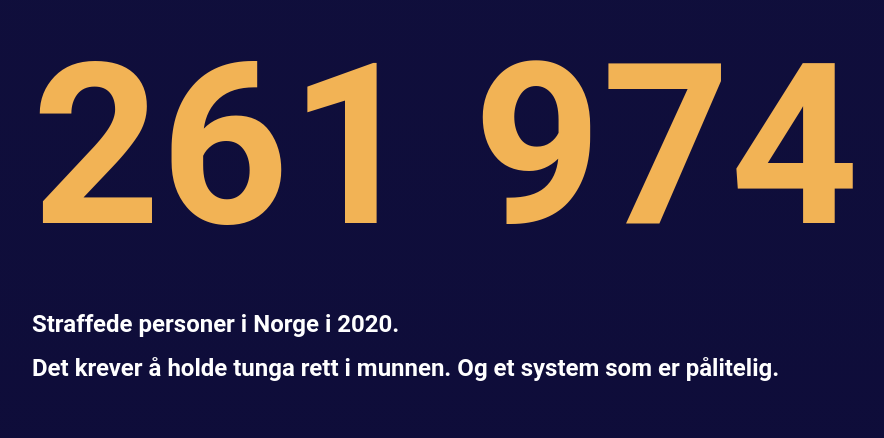
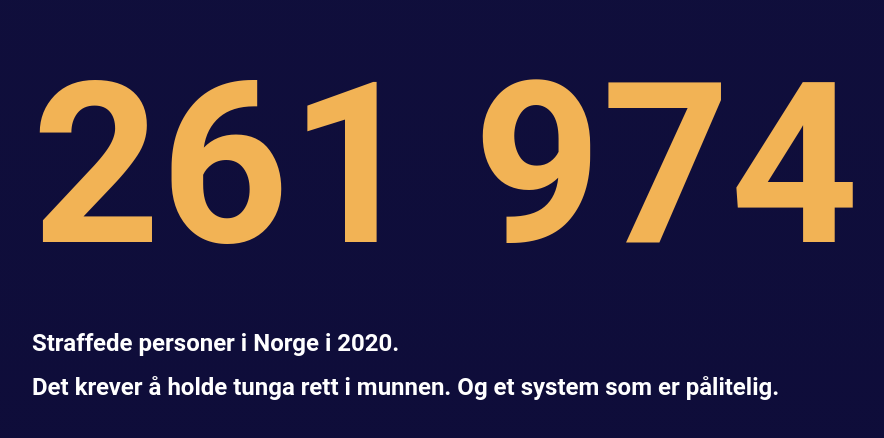
Before and after one commit to Webstep/domstol_landingpage, a Next.js app: page /Domstol in a window 1280 px wide. Shown: the part 4990-5428 px from the top of the page, without its empty margins (64-948 px from the left). Built offline with nearby package versions, Linux system fonts and the light colour scheme; a web font is replaced by a local one.

Commit message:
new animation for increasing number

```diff
--- a/components/slides/domstol/NumberSlide/Number.module.scss
+++ b/components/slides/domstol/NumberSlide/Number.module.scss
@@ -3,7 +3,6 @@
 
 @media only screen and (min-width: 1201px) {
     .section {
-        @include centerContent;
         height: 100%;
         width: 100vw;
         display: flex;
@@ -16,7 +15,7 @@
 }
 
 .number {
-    margin-bottom: 4vh;
+    margin-bottom: 1rem;
     font-size: 14rem;
 }
 
@@ -68,7 +67,7 @@
     }
 
     .extraheight {
-        height: 500px;
+        height: 400px;
         width: 100vw;
     }
 
--- a/components/slides/domstol/NumberSlide/NumberSlide.tsx
+++ b/components/slides/domstol/NumberSlide/NumberSlide.tsx
@@ -1,32 +1,31 @@
-import { motion } from 'framer-motion';
-import React, { useEffect, useState } from 'react';
+import { animate, motion } from 'framer-motion';
+import React, { useEffect, useRef } from 'react';
 import { useInView } from 'react-intersection-observer';
 import styles from './Number.module.scss';
 
+
 const NumberSlide = () => {
-    const [number, setNumber] = useState<number>(0);
-    const [ref, inView] = useInView();
+    const [inViewRef, inView] = useInView();
 
-    useEffect(() => {
+    function Counter({ from, to }: { from: number, to: number }) {
+        const nodeRef = useRef() as React.MutableRefObject<HTMLParagraphElement>;
 
-        if (inView) {
-            const incrementNumber = () => {
-                if (number < 261974) {
-                    setNumber(number + 297);
-                } else {
-                    setNumber(261974);
-                    clearInterval(interval);
-                }
+        useEffect(() => {
+            if (inView) {
+                var node: any = nodeRef.current;
+
+                const controls = animate(from, to, {
+                    duration: 2,
+                    onUpdate(value) {
+                        node.textContent = Number(value.toFixed()).toLocaleString('no');
+                    }
+                });
+                return () => controls.stop();
             }
-            const interval = setInterval(incrementNumber, 1)
-            return () => {
-                clearInterval(interval)
-            }
-        }
-        else {
-            setNumber(0);
-        }
-    }, [inView, number])
+
+        }, [from, to]);
+        return <p className={styles.number} ref={nodeRef} />;
+    }
 
     return (
         <motion.section className={styles.section}
@@ -36,7 +35,8 @@ const NumberSlide = () => {
             transition={{ duration: 0.5 }}  >
             <div className={styles.extraheight}></div>
             <div className={styles.extraheight}></div>
-            <motion.span ref={ref} className={styles.number}
+
+            <motion.span ref={inViewRef} className={styles.number}
                 initial={{
                     color: '#ffffff',
                 }}
@@ -48,7 +48,7 @@ const NumberSlide = () => {
                     color: { duration: 2, delay: 2 },
                 }}
             >
-                {number.toLocaleString('no')}
+                <Counter from={0} to={261974} />
             </motion.span>
             <div className={styles.extraheight}></div>
             <span>
```
